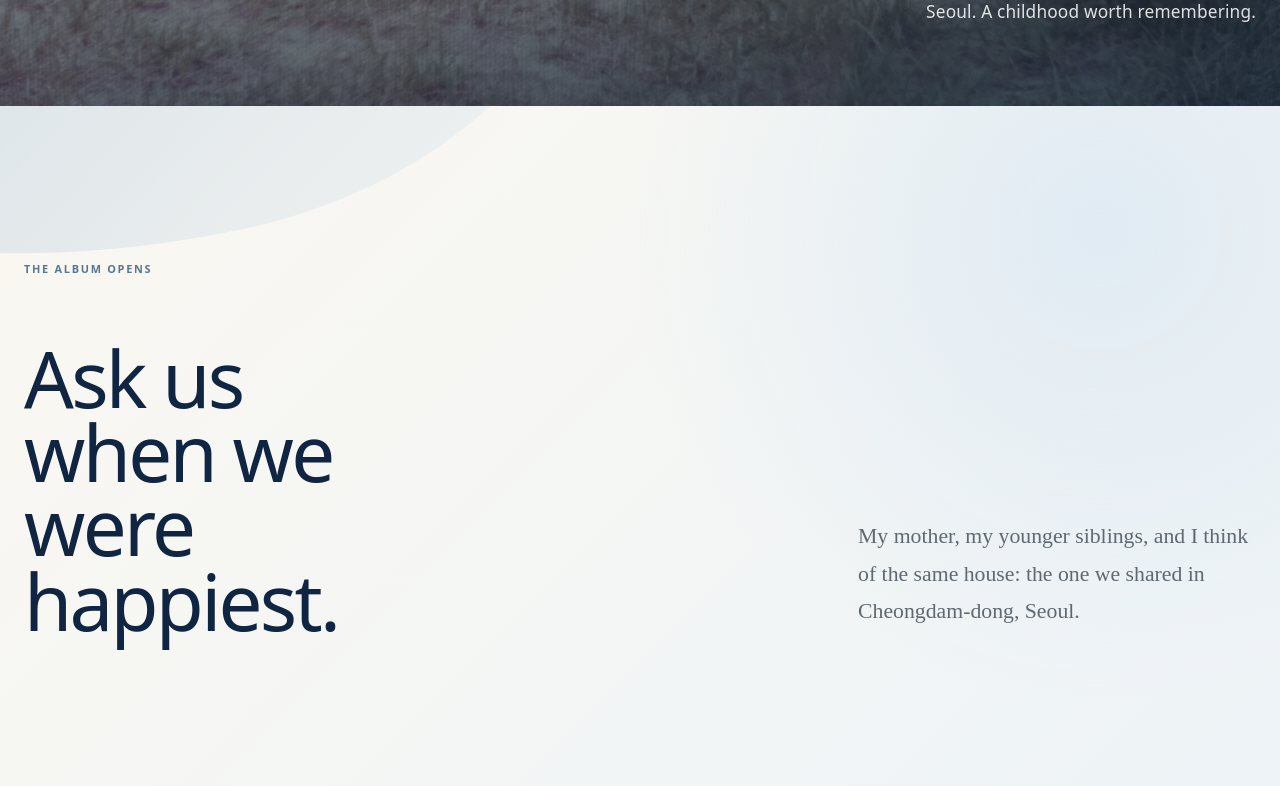
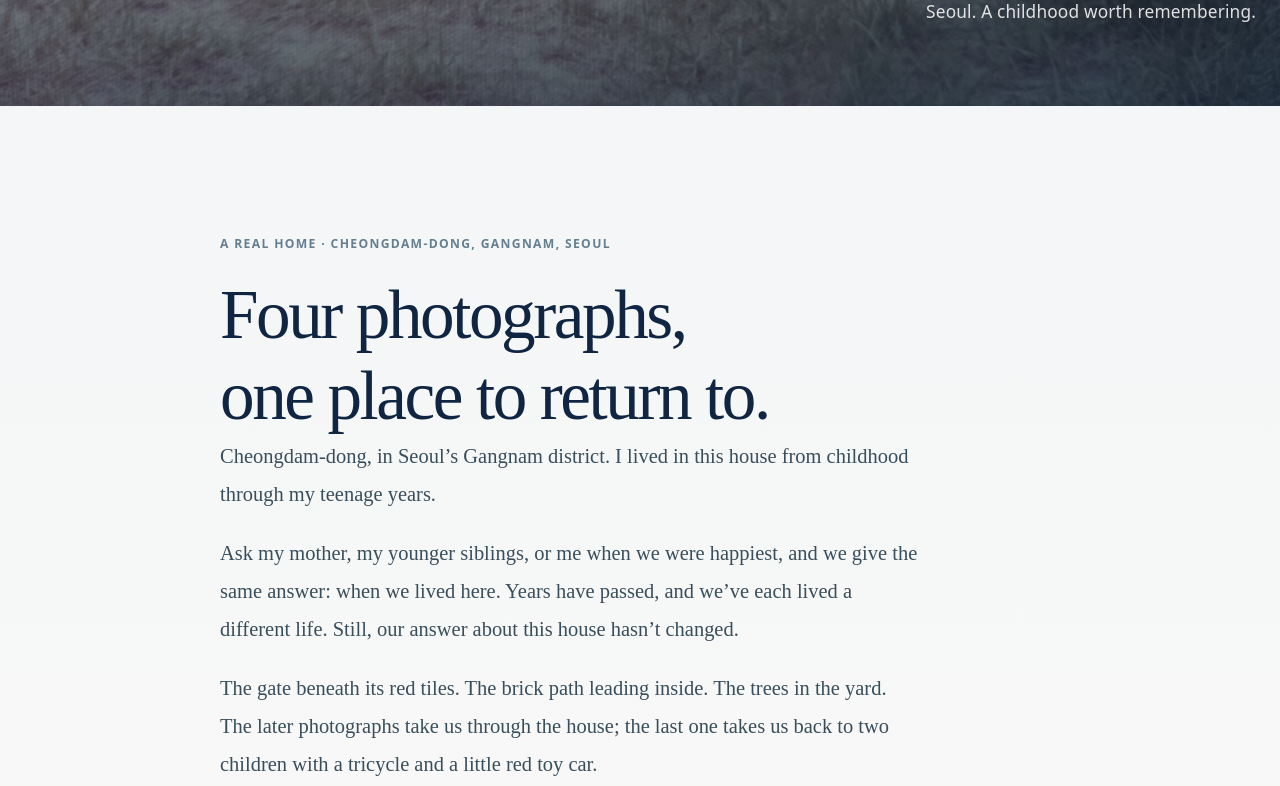
Before and after one commit to k-mama/esthercho, a Next.js app: page /archive in a window 1280 px wide. Shown: the part 694-1480 px from the top of the page. Built offline with nearby package versions, Linux system fonts and the light colour scheme.

Commit message:
Cut duplicated Childhood preface so the family memoir opens the page directly

```diff
--- a/src/components/childhood-archive-sections.tsx
+++ b/src/components/childhood-archive-sections.tsx
@@ -27,16 +27,6 @@ export function ChildhoodArchiveSections({locale}:{locale:SiteLocale}) {
   const label=labels[locale];
 
   return <>
-    <section className="childhood-intro" aria-labelledby="childhood-intro-title">
-      <div className="container">
-        <p className="childhood-kicker">{label.intro}</p>
-        <div className="childhood-intro-grid">
-          <h2 id="childhood-intro-title">{t.introTitle}</h2>
-          <div className="childhood-intro-copy"><p>{t.introText}</p></div>
-        </div>
-      </div>
-    </section>
-
     <ChildhoodHomeStory locale={locale}/>
 
     <section className="childhood-garden" aria-labelledby="childhood-garden-title">
```
